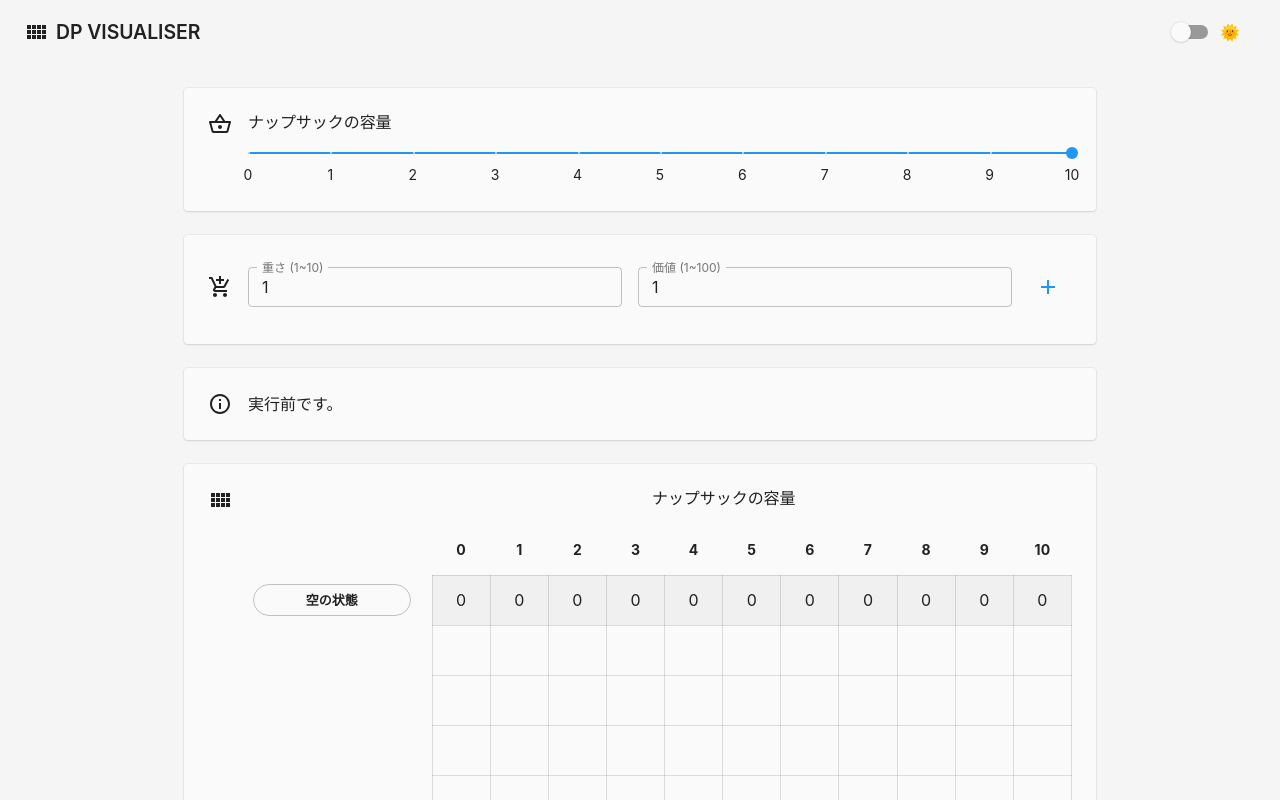
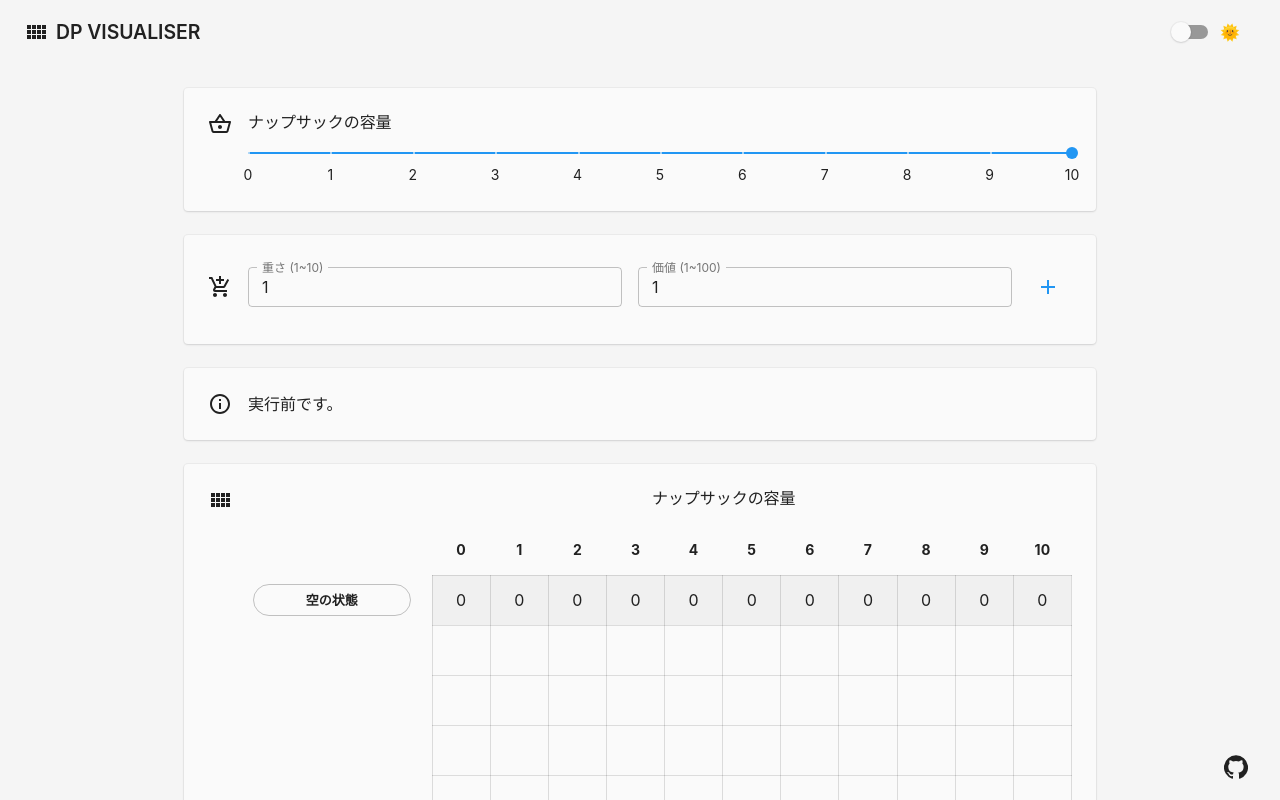
Before and after one commit to yukiyokotani/dp-visualizer, a React (Create React App) app: page / in a window 1280 px wide. Shown: the top 800 px of the page. Built offline with nearby package versions, Linux system fonts and the light colour scheme.

Commit message:
issue #2 GitHubへのリンク作成

```diff
--- a/src/component/App.tsx
+++ b/src/component/App.tsx
@@ -12,6 +12,7 @@ import store, { RootState } from '../utils/store';
 import theme from '../utils/theme';
 import Contents from './Contents';
 import Header from './Header';
+import Footer from './Footer';
 
 export const SizeContext = React.createContext({
   isMobile: false,
@@ -35,6 +36,7 @@ const StyledApp: React.FC = () => {
           <CssBaseline />
           <Header />
           <Contents />
+          <Footer />
         </SnackbarProvider>
       </SizeContext.Provider>
     </ThemeProvider>
--- /dev/null
+++ b/src/component/Footer.tsx
@@ -0,0 +1,46 @@
+import React from 'react';
+import { createStyles, makeStyles, Theme } from '@material-ui/core/styles';
+import { Box } from '@material-ui/core';
+import GitHubIcon from '@material-ui/icons/GitHub';
+
+const useStyles = makeStyles((theme: Theme) =>
+  createStyles({
+    root: {
+      position: 'fixed',
+      left: 0,
+      bottom: 0,
+      width: '100%',
+      textAlign: 'right',
+    },
+    icon: {
+      marginRight: theme.spacing(4),
+      marginBottom: theme.spacing(2),
+    },
+    link: {
+      textDecoration: 'none',
+      color: theme.palette.text.primary,
+      '&:hover': {
+        color: theme.palette.secondary.main,
+      },
+    },
+  })
+);
+
+const Footer: React.FC = () => {
+  const classes = useStyles();
+
+  return (
+    <footer className={classes.root}>
+      <Box className={classes.icon}>
+        <a
+          href="https://github.com/yokotani92/dp-visualizer"
+          className={classes.link}
+        >
+          <GitHubIcon />
+        </a>
+      </Box>
+    </footer>
+  );
+};
+
+export default Footer;
```
